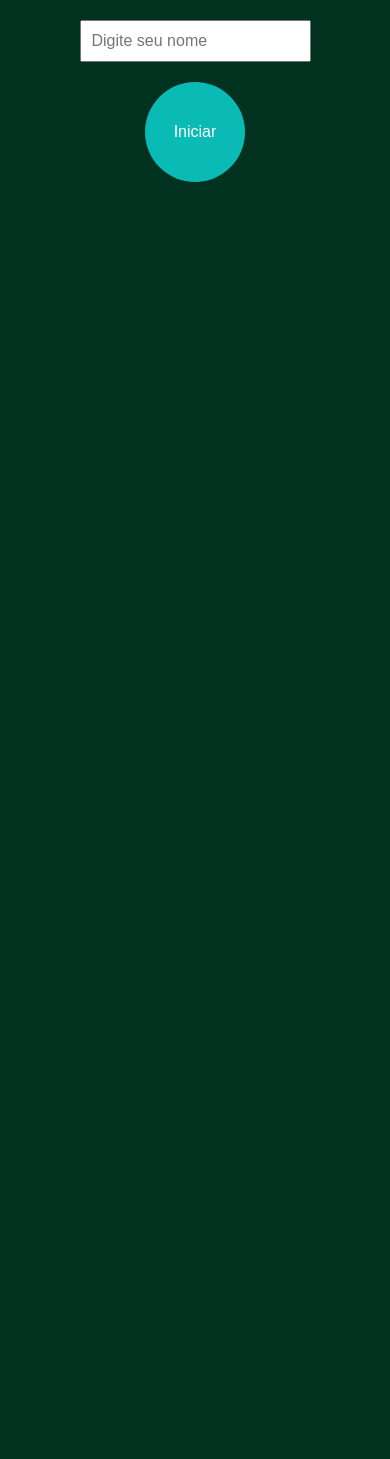
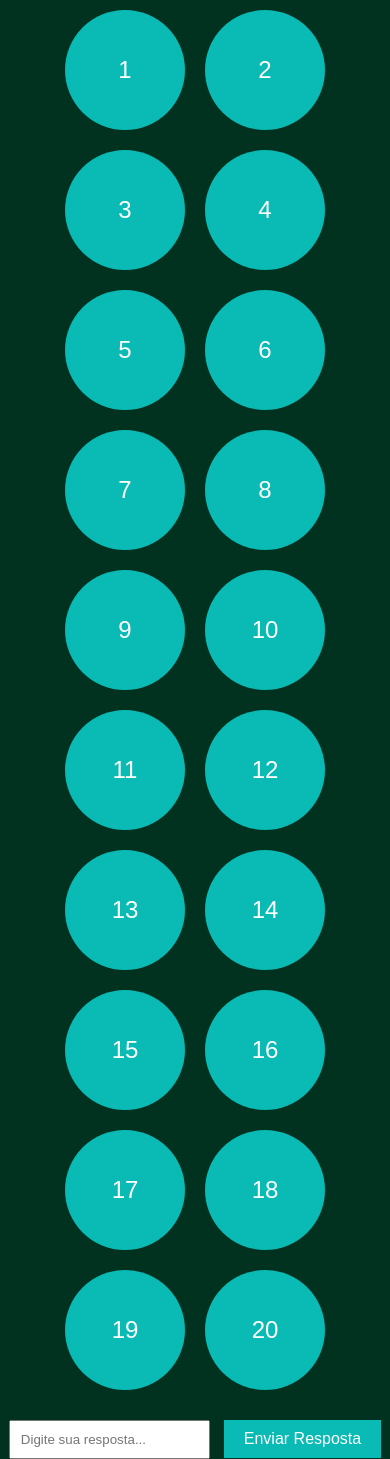
Before and after one commit to Mahkno/app-climatologia1, a website: page index.html in a window 390 px wide. Before the commit the page ends 864 px from the top, so only its background shows below. Drawn offline with Linux system fonts and the light colour scheme.

Commit message:
Descrição das alterações

```diff
--- a/index.html
+++ b/index.html
@@ -8,15 +8,15 @@
         body {
             background-color: #013220;
             display: flex;
-            flex-direction: column;
+            flex-wrap: wrap;
             justify-content: center;
             align-items: center;
             height: 100vh;
             margin: 0;
         }
         .button {
-            width: 180px;
-            height: 180px;
+            width: 120px;
+            height: 120px;
             margin: 10px;
             border-radius: 50%;
             background-color: #0ABAB5;
@@ -25,43 +25,25 @@
             border: none;
             cursor: pointer;
         }
-        @media (max-width: 768px) {
-            .button {
-                width: 140px;
-                height: 140px;
-                font-size: 20px;
-            }
+        form {
+            margin-top: 20px;
+            text-align: center;
         }
-        @media (max-width: 480px) {
-            .button {
-                width: 100px;
-                height: 100px;
-                font-size: 16px;
-            }
-            body {
-                flex-direction: column;
-                justify-content: flex-start;
-                padding-top: 20px;
-            }
+        input[type="text"] {
+            padding: 10px;
+            margin-right: 10px;
         }
-        .input-container {
-            display: flex;
-            flex-direction: column;
-            align-items: center;
-            margin-bottom: 20px;
-        }
-        .input-container input {
-            padding: 10px;
+        button[type="submit"] {
+            padding: 10px 20px;
+            background-color: #0ABAB5;
+            color: white;
+            border: none;
+            cursor: pointer;
             font-size: 16px;
-            margin-bottom: 10px;
         }
     </style>
 </head>
 <body>
-    <div class="input-container" id="input-container">
-        <input type="text" id="userName" placeholder="Digite seu nome">
-        <button class="button" onclick="startActivity()">Iniciar</button>
-    </div>
     <script>
         const questions = [
             "O que é a climatologia?",
@@ -86,44 +68,24 @@
             "Como a atividade humana afeta o clima?"
         ];
 
-        let userName = "";
-        let responses = [];
-
-        function startActivity() {
-            userName = document.getElementById("userName").value;
-            if (userName.trim() === "") {
-                alert("Por favor, digite seu nome.");
-                return;
-            }
-            document.getElementById("input-container").style.display = "none";
-            renderButtons();
-        }
-
-        function renderButtons() {
-            for (let i = 0; i < questions.length; i++) {
-                createButton(i);
-            }
-        }
-
         function createButton(i) {
             const button = document.createElement("button");
             button.innerText = i + 1;
             button.className = "button";
             button.onclick = () => {
-                const answer = prompt(questions[i]);
-                responses.push({ question: questions[i], answer: answer });
-                if (responses.length === questions.length) {
-                    displayResults();
-                }
+                alert(questions[i]);
             };
             document.body.appendChild(button);
         }
 
-        function displayResults() {
-            alert(`Atividade concluída por ${userName}. Confira suas respostas no console.`);
-            console.log(`Atividade concluída por ${userName}`);
-            console.log(responses);
+        for (let i = 0; i < questions.length; i++) {
+            createButton(i);
         }
     </script>
+
+    <form action="http://localhost:3000/enviar-resposta" method="POST">
+        <input type="text" name="resposta" placeholder="Digite sua resposta...">
+        <button type="submit">Enviar Resposta</button>
+    </form>
 </body>
 </html>
```
Also changed, not shown: package.json (added, +16 -0 lines), server.js (added, +29 -0 lines), 1 other file.
